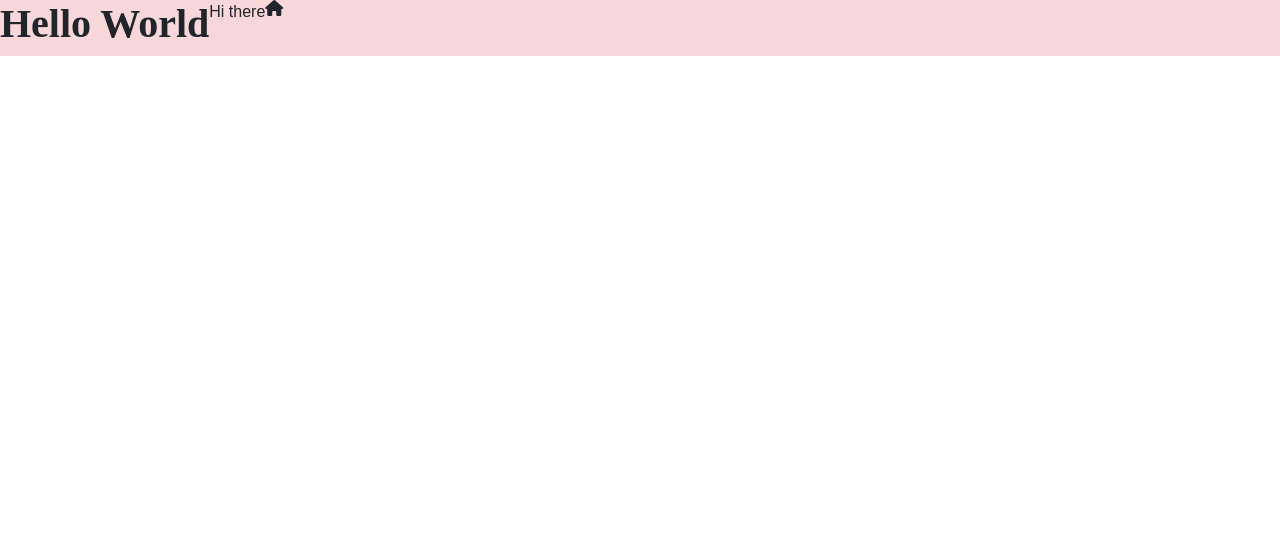
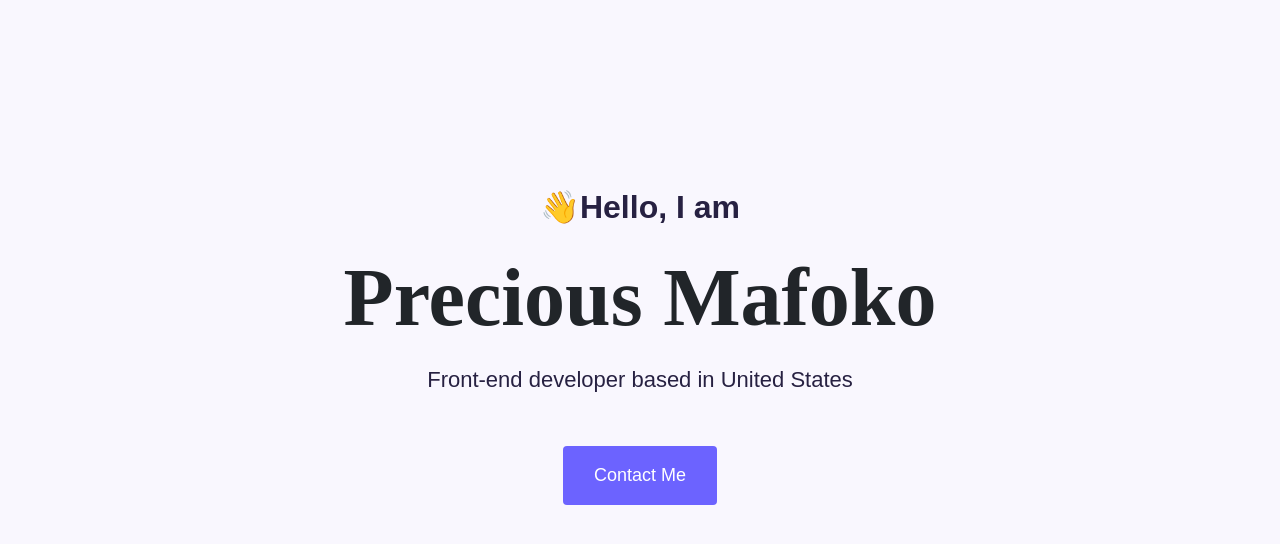
Before and after one commit to GalaletsangM/portfolio-project, a plain HTML site: page index.html in a window 1280 px wide. Drawn offline with nearby package versions, Linux system fonts and the light colour scheme.

Commit message:
added styling using bootstrap and css

```diff
--- a/index.html
+++ b/index.html
@@ -25,10 +25,11 @@
     <title>Document</title>
   </head>
   <body>
-    <div class="d-flex bg-danger-subtle"><h1>Hello World</h1>
-    <p>Hi there </p>
-    <i class="fa-solid fa-house"></i>
-</div>
-
+    <div class="hero">
+      <h2>👋Hello, I am</h2>
+      <h1 class="">Precious Mafoko</h1>
+      <p>Front-end developer based in United States</p>
+      <a href="#" class="btn btn-new m-5">Contact Me</a>
+    </div>
   </body>
 </html>
--- a/styles/portfolio.css
+++ b/styles/portfolio.css
@@ -1,7 +1,45 @@
-h1{
-    font-family: "Playfair Display",serif ;
-    font-weight: bold;
+:root {
+  --branding-color: #6c63ff;
+  --secondary-color: #f9f7fe;
+  --heading-font-family: "Playfair Display", serif;
+  --default-font-family: "Poppins", sans-serif;
+  --heading-color: #272142;
 }
-p {
-    font-family: "Poppins", sans-serif;
+body {
+  font-family: var(--default-font-family);
 }
+.hero {
+  text-align: center;
+  background-color: var(--secondary-color);
+  padding: 180px 30px;
+}
+.hero h2 {
+  font-weight: bold;
+  font-size: 32px;
+  line-height: 54px;
+  margin-bottom: 0;
+  color: var(--heading-color);
+}
+.hero h1 {
+  font-family: var(--heading-font-family);
+  font-weight: bold;
+  font-size: 82px;
+  line-height: 127.97px;
+  margin-bottom: 0;
+}
+.hero p {
+  font-weight: normal;
+  font-size: 22px;
+  line-height: 36px;
+  margin-bottom: 0;
+  color: var(--heading-color);
+}
+.btn-new {
+  background-color: var(--branding-color);
+  color: white;
+  border-radius: 4px;
+  padding: 15px 30px;
+  font-size: 18px;
+  font-weight: 500;
+  line-height: 27px;
+}
```
Also changed, not shown: images/coverpage.webp (added).
